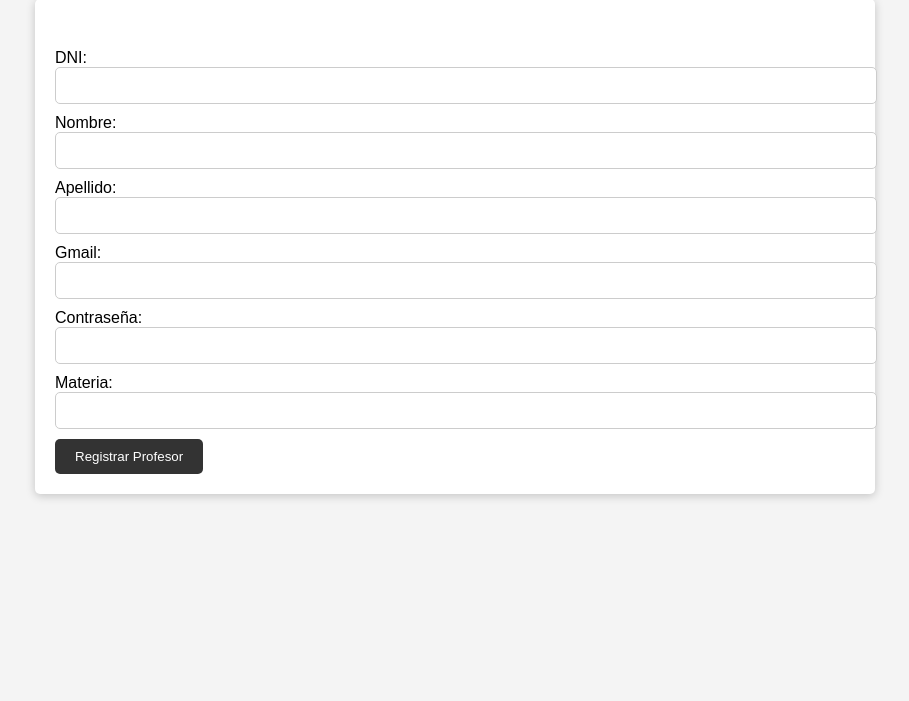
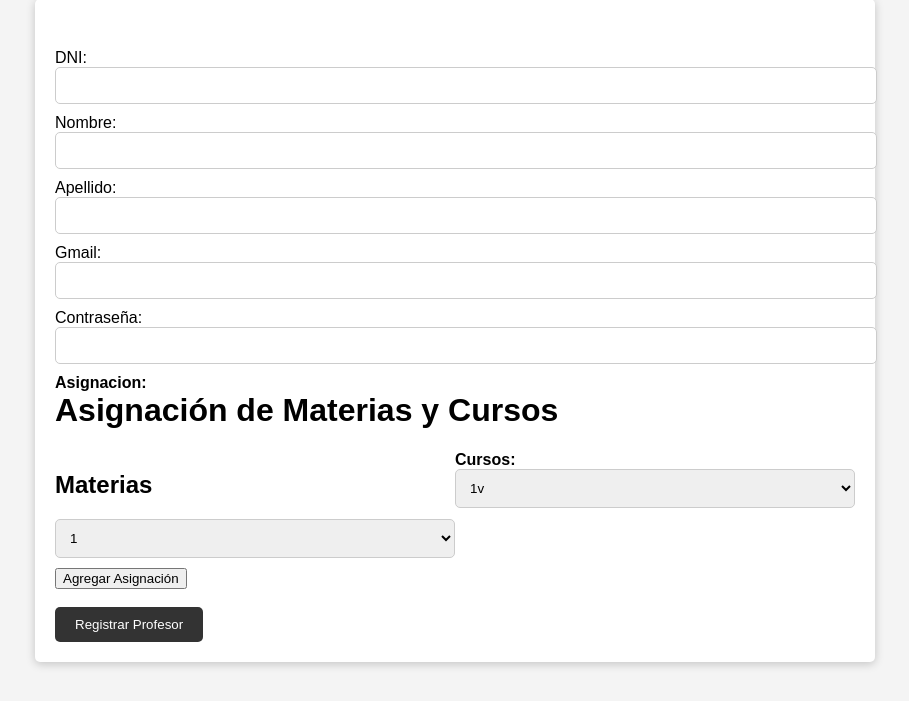
Before and after one commit to PRoAAD/mainproaad, a PHP site: page /profesor_registro.php in a window 1280 px wide. Shown: the part 99-800 px from the top of the page, without its empty margins (185-1094 px from the left). Run offline with PHP 8.4, Linux system fonts and the light colour scheme; data comes from the database, SQL or seed files in the repository; tables that the repository leaves empty hold one stand-in row (values such as "Sample post").

Commit message:
Algunos cambios en relacion con "Profesores"
eso.

```diff
--- /dev/null
+++ b/PROA AD/functions/profeasig.php
@@ -0,0 +1,55 @@
+<!DOCTYPE html>
+<html lang="es">
+<head>
+    <meta charset="UTF-8">
+    <meta name="viewport" content="width=device-width, initial-scale=1.0">
+    <title>Prototipo de Asignación de Materias y Cursos - BORRAR ENCABEZADO AL FINALIZAR</title>
+</head>
+<body>
+    <h1>Asignación de Materias y Cursos</h1>
+    <div style="display: flex; flex-direction: row;">
+        <div style="flex: 1;">
+            <h2>Materias</h2>
+            <select id="materias">
+                <label for="curso">:</label>
+                <?php
+                $servername = "localhost";
+                $username = "root";
+                $password = "";
+                $dbname = "mainproa";
+
+                $conn = new mysqli($servername, $username, $password, $dbname);
+
+                // Comprobar la conexión
+                if ($conn->connect_error) {
+                    die("Conexión fallida: " . $conn->connect_error);
+                }
+
+                // Consulta para obtener las materias desde la base de datos
+                $materiasQuery = "SELECT idmateria, materia FROM materias";
+                $result = $conn->query($materiasQuery);
+
+                if ($result->num_rows > 0) {
+                    while ($row = $result->fetch_assoc()) {
+                        echo "<option value='" . $row["idmateria"] . "'>" . $row["materia"] . "</option>";
+                    }
+                }
+
+                $conn->close();
+                ?>
+            </select>
+        </div>
+
+        <div style="flex: 1;">
+            <label for="curso">Cursos:</label>
+            <?php include('functions/cursoscombo.php'); ?>
+            <br>
+        </div>
+    </div>
+
+    <button id="agregarAsignacion">Agregar Asignación</button>
+
+    <div id="asignaciones">
+    </div>
+</body>
+</html>
--- a/PROA AD/inicio_profesor.php
+++ b/PROA AD/inicio_profesor.php
@@ -74,14 +74,15 @@ if ($conn->connect_error) {
    si usted no puede dar su respectiva clase a algun curso
    debera ir al curso y marcar su materia con rojo para
    indicar que su materia estara suspendida por el momento.</p>
-  <a href="horarios.html" class="boton">Cursos</a>
+  <a href="TEMP_Cursos.php" class="boton">Cursos</a>
+  <a href="TEMP_Horarios.php" class="boton">Editar horarios</a>
 </main>
     <footer>
         <?php
         if (isset($_GET['nombre']) && isset($_GET['apellido'])) {
             $nombreUsuario = $_GET['nombre'];
             $apellidoUsuario = $_GET['apellido'];
-            echo "Accediste como: $nombreUsuario $apellidoUsuario";
+            echo "Accediste como el profesor: $nombreUsuario $apellidoUsuario";
         }
         ?>
     </footer>
--- a/PROA AD/profesor_registro.php
+++ b/PROA AD/profesor_registro.php
@@ -17,7 +17,6 @@ if ($_SERVER["REQUEST_METHOD"] == "POST") {
     $apellido = $_POST["apellido"];
     $gmail = $_POST["gmail"];
     $password = md5($_POST["password"]);
-    $materia = $_POST["materia"];
 
     // Insertar datos en la tabla persona
     $sql_persona = "INSERT INTO persona (dni, nombre, apellido, gmail, es_profesor, mypassword) VALUES ('$dni', '$nombre', '$apellido', '$gmail', true, '$password')";
@@ -26,7 +25,7 @@ if ($_SERVER["REQUEST_METHOD"] == "POST") {
         $persona_id = $conn->insert_id;
 
         // Insertar datos en la tabla profesor
-        $sql_profesor = "INSERT INTO profesor (nomprofesor, idcursoprof) VALUES ('$nombre', '$materia')";
+        $sql_profesor = "INSERT INTO profesor (nomprofesor, idcursoprof) VALUES ('$nombre')";
         if ($conn->query($sql_profesor) === TRUE) {
             echo "Registro de profesor exitoso.";
         } else {
@@ -177,7 +176,9 @@ if ($_SERVER["REQUEST_METHOD"] == "POST") {
             Apellido: <input type="text" name="apellido"><br>
             Gmail: <input type="email" name="gmail"><br>
             Contraseña: <input type="password" name="password"><br>
-            Materia: <input type="text" name="materia"><br>
+            <label for="curso">Asignacion:</label>
+            <?php include('functions/profeasig.php'); ?>
+            <br>
             <input type="submit" value="Registrar Profesor">
         </form>
     </div>
```
